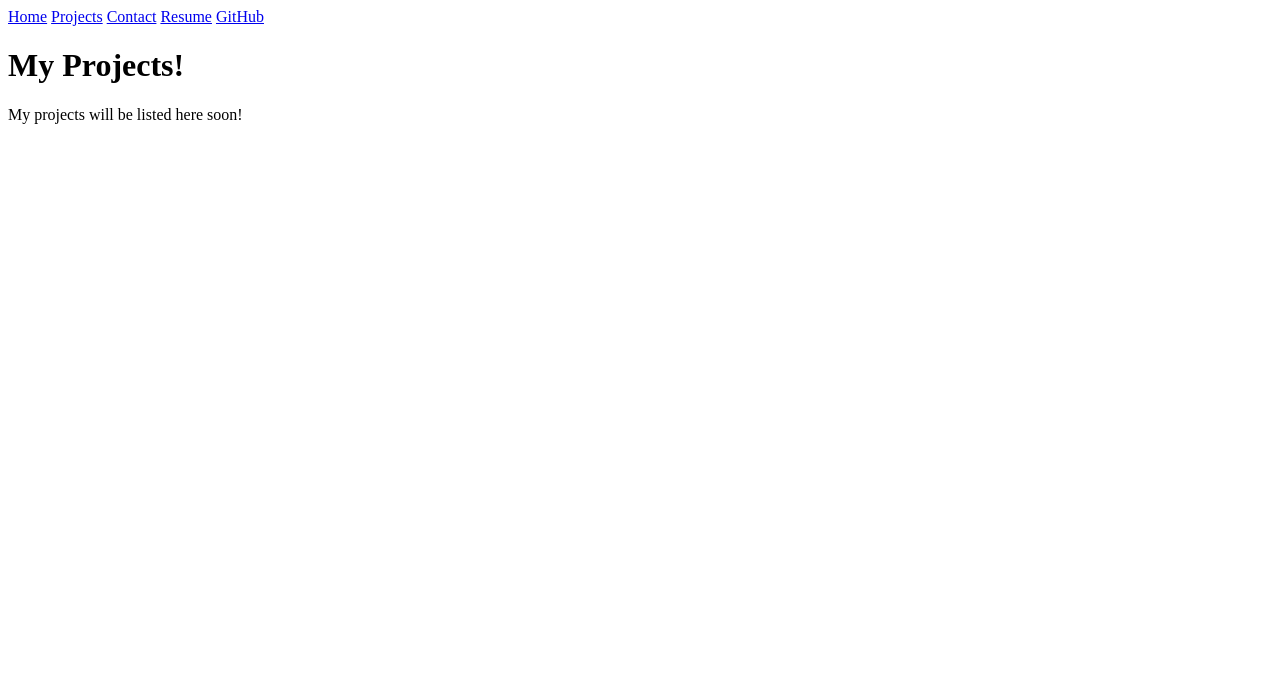
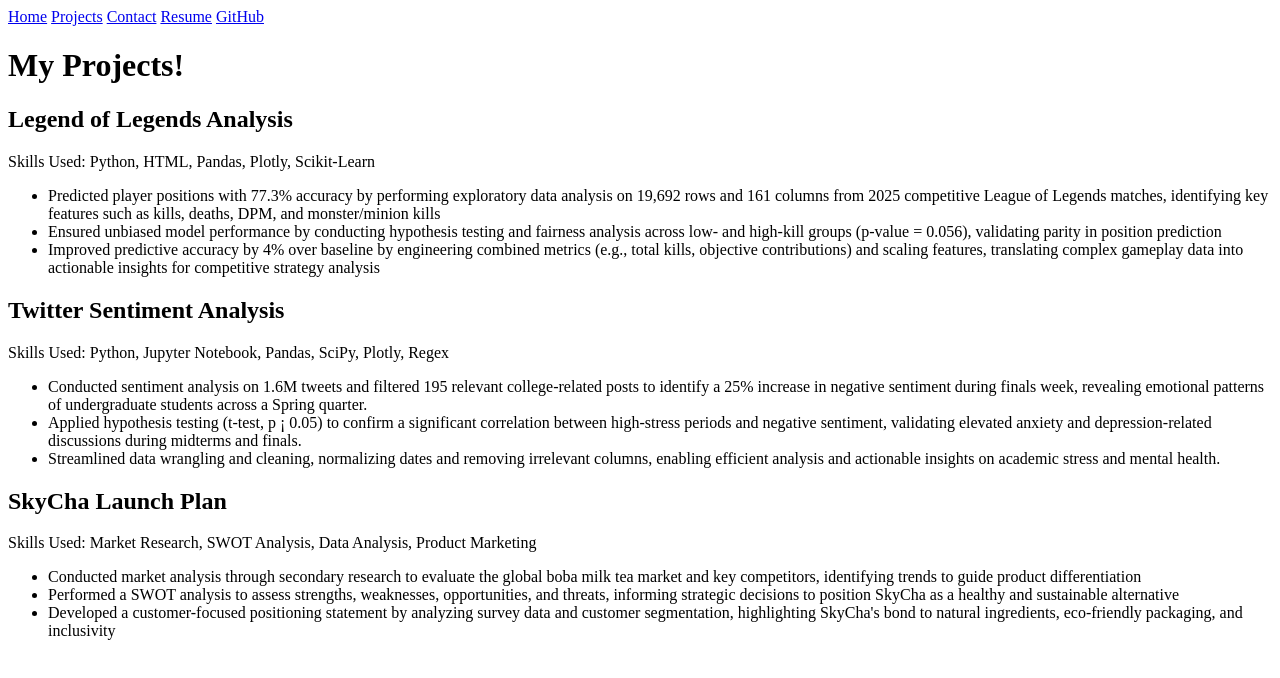
Before and after one commit to hannahskyg/portfolio, a plain HTML site: page projects/index.html in a window 1280 px wide. Drawn offline with Linux system fonts and the light colour scheme.

Commit message:
Projects Info

```diff
--- a/projects/index.html
+++ b/projects/index.html
@@ -14,6 +14,45 @@
   <a href="https://github.com/hannahskyg" target="_blank">GitHub</a>
 </nav>
     <h1>My Projects!</h1>
-    <p>My projects will be listed here soon!</p>
-</body>
+
+    <section>
+        <h2>Legend of Legends Analysis</h2>
+        <p>Skills Used: Python, HTML, Pandas, Plotly, Scikit-Learn</p>
+        <ul>
+            <li>Predicted player positions with 77.3% accuracy by performing exploratory data analysis on 19,692 rows and 161 columns
+from 2025 competitive League of Legends matches, identifying key features such as kills, deaths, DPM, and
+monster/minion kills</li>
+            <li>Ensured unbiased model performance by conducting hypothesis testing and fairness analysis across low- and high-kill
+groups (p-value = 0.056), validating parity in position prediction</li>
+                <li>Improved predictive accuracy by 4% over baseline by engineering combined metrics (e.g., total kills, objective
+contributions) and scaling features, translating complex gameplay data into actionable insights for competitive strategy
+analysis</li>
+        </ul>
+    </section>
+
+    <section>
+        <h2>Twitter Sentiment Analysis</h2>
+        <p>Skills Used: Python, Jupyter Notebook, Pandas, SciPy, Plotly, Regex</p>
+        <ul>
+            <li>Conducted sentiment analysis on 1.6M tweets and filtered 195 relevant college-related posts to identify a 25% increase in
+negative sentiment during finals week, revealing emotional patterns of undergraduate students across a Spring quarter.</li>
+            <li>Applied hypothesis testing (t-test, p ¡ 0.05) to confirm a significant correlation between high-stress periods and negative
+sentiment, validating elevated anxiety and depression-related discussions during midterms and finals.</li>
+                <li>Streamlined data wrangling and cleaning, normalizing dates and removing irrelevant columns, enabling efficient analysis
+and actionable insights on academic stress and mental health.</li>
+    </section>
+
+    <section>
+        <h2>SkyCha Launch Plan</h2>
+        <p>Skills Used: Market Research, SWOT Analysis, Data Analysis, Product Marketing</p>
+        <ul>
+            <li> Conducted market analysis through secondary research to evaluate the global boba milk tea market and key competitors, identifying trends to guide product differentiation
+</li>
+    <li>Performed a SWOT analysis to assess strengths, weaknesses, opportunities, and threats, informing strategic decisions to position SkyCha as a healthy and sustainable alternative
+</li>
+     <li>Developed a customer-focused positioning statement by analyzing survey data and customer segmentation, highlighting SkyCha's bond to natural ingredients, eco-friendly packaging, and inclusivity
+</li>
+
+
+        </body>
 </html>
```
